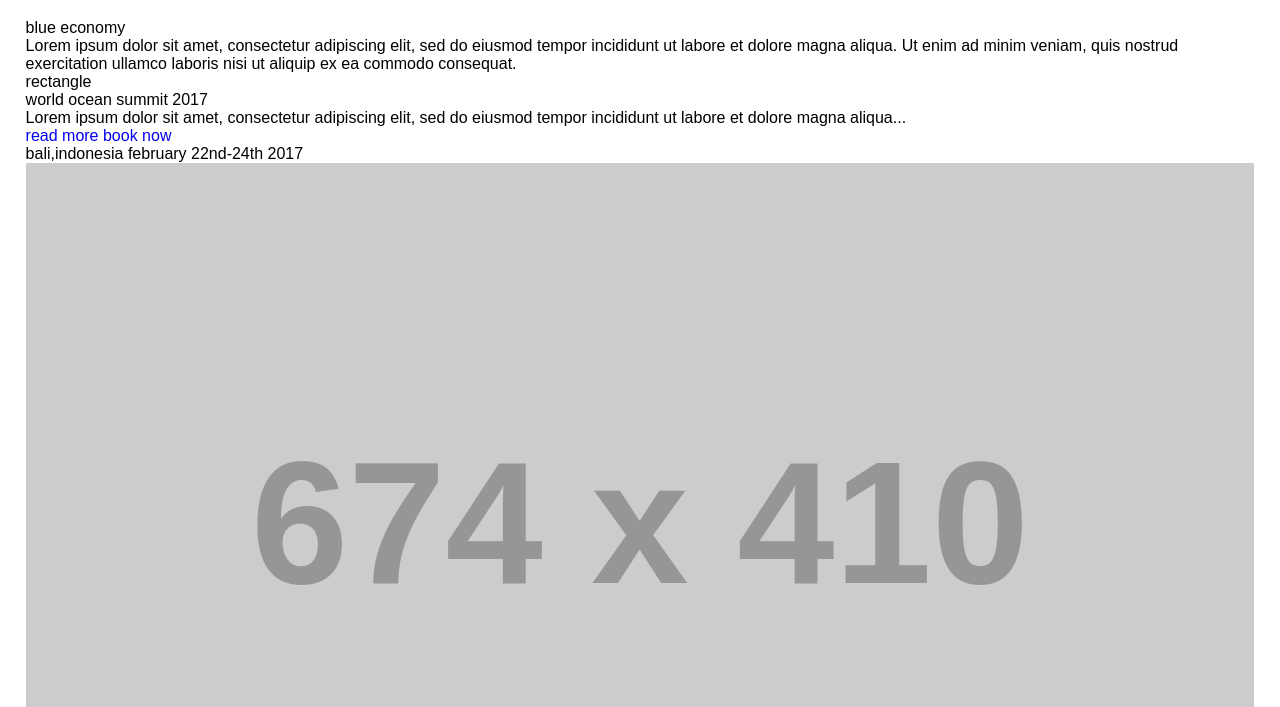
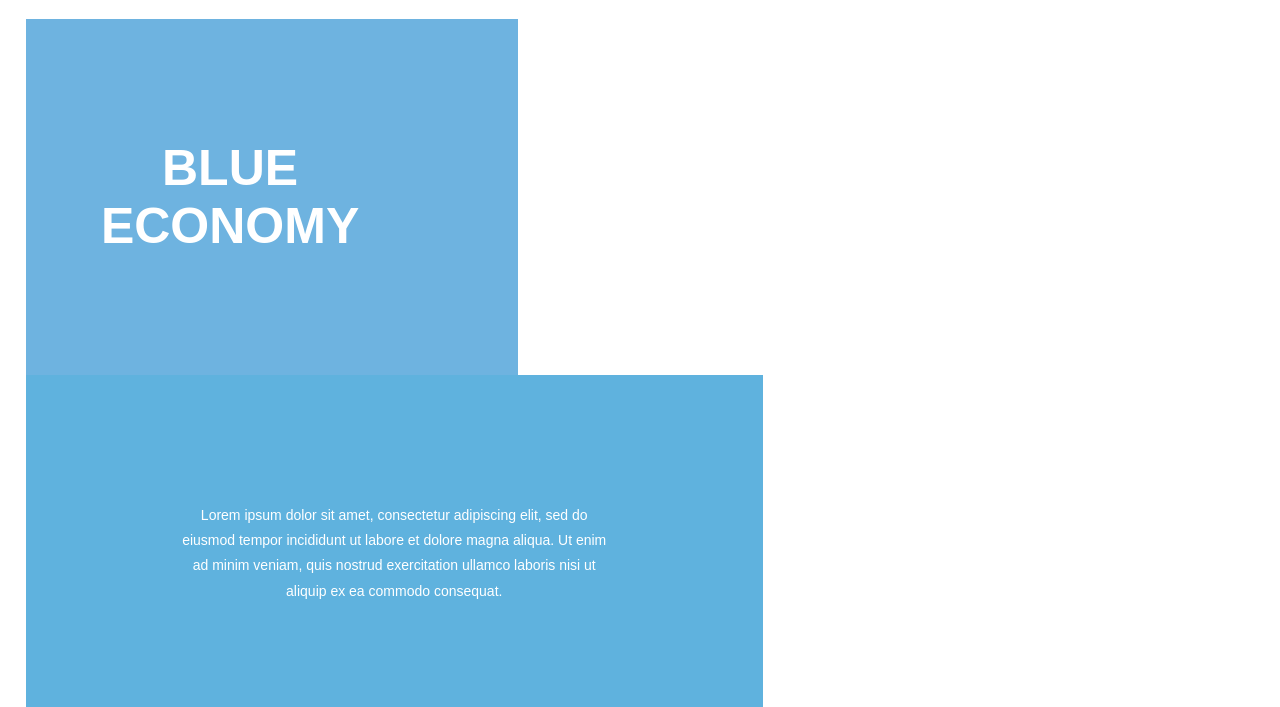
Before and after one commit to saifaliaxioned/blue-economy, a plain HTML site: page index.html in a window 1280 px wide. Shown: the part 93-800 px from the top of the page. Drawn offline with Linux system fonts and the light colour scheme; placeholder pictures from the web are drawn by us.

Commit message:
banner css half completed

```diff
--- a/assets/css/style.css
+++ b/assets/css/style.css
@@ -172,8 +172,6 @@ header { padding-bottom: 22px; }
   font-size: 24px;
   text-indent: 0;
 }
-
-
 /*=================================
   Header styling ends here
 =================================*/
@@ -181,6 +179,41 @@ header { padding-bottom: 22px; }
 /*=================================
   main styling starts here
 =================================*/
+/* banner section start */
+.banner .wrapper {
+  position: relative;
+}
+
+.box-1 {
+  width: 40.1%;
+  /* height: 356px; */
+  padding: 70px 0;
+  background: rgb(110,179,224);
+}
+
+.box-1 h2 {
+  width: 71%;
+  text-align: center;
+  padding: 50px 0 50px 12%;
+  color: rgb(255,255,255);
+  font-size: 50px;
+  font-weight: bold;
+  text-transform: uppercase;
+}
+
+.box-2 {
+  width: 60%;
+  padding: 58px 0;
+  font-size: 14px;
+  background: rgb(95,178,222);
+  color: rgb(255,255,255);
+  text-align: center;
+  line-height: 1.8;
+}
+
+.box-2 p { padding: 70px 20%; }
+
+/* banner section end */
 
 
 
```
